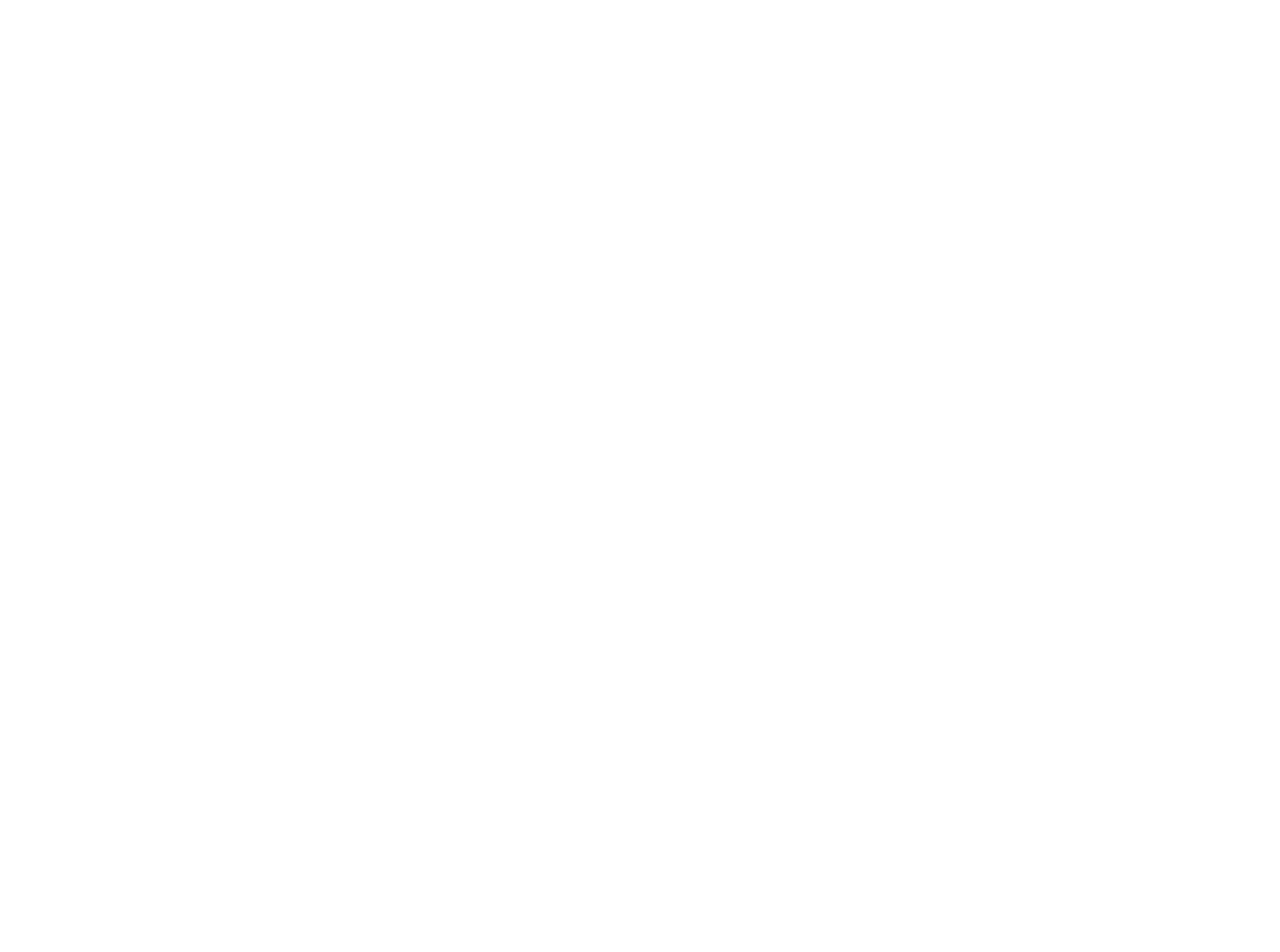
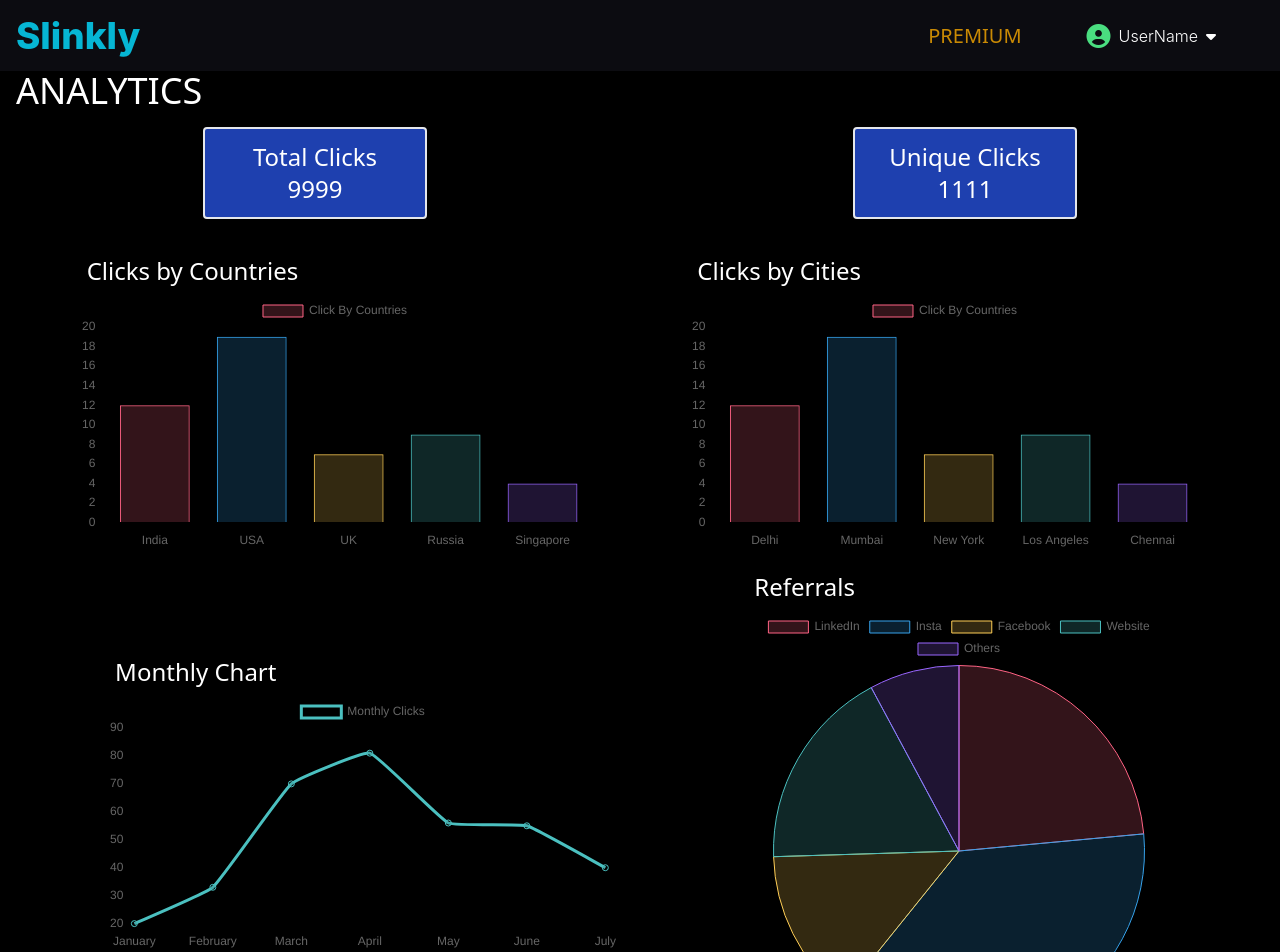
Before and after one commit to Parth-Sinha/URL-Shortner, a React (Create React App) app in the folder client/: page /analytics in a window 1280 px wide. Before the commit this address had no page. Shown: the top 952 px of the page. Before the commit the page ends 800 px from the top, so only its background shows below. Built offline with nearby package versions, Linux system fonts and the light colour scheme.

Commit message:
added analytics page

```diff
--- a/client/package.json
+++ b/client/package.json
@@ -6,8 +6,10 @@
     "@testing-library/jest-dom": "^5.17.0",
     "@testing-library/react": "^13.4.0",
     "@testing-library/user-event": "^13.5.0",
+    "chart.js": "^4.4.2",
     "qrcode.react": "^3.1.0",
     "react": "^18.2.0",
+    "react-chartjs-2": "^5.2.0",
     "react-dom": "^18.2.0",
     "react-router-dom": "^6.21.2",
     "react-scripts": "5.0.1",
--- a/client/src/App.js
+++ b/client/src/App.js
@@ -3,7 +3,7 @@
 import Register from './components/Verification/UserRegister';
 import UserLogin from './components/Verification/UserLogin'
 import Workspace from './components/Workspace'
-
+import Analytics from './components/Analytics/Analytics';
 function App() {
 
   return (
@@ -13,6 +13,7 @@
         <Route path='/register' Component={Register} />
         <Route path='/login' Component={UserLogin} />
         <Route path='/workspace' Component={Workspace} />
+        <Route path='/analytics' Component={Analytics}/>
       </Routes>
     </BrowserRouter>
   );
--- /dev/null
+++ b/client/src/components/Analytics/Analytics.js
@@ -0,0 +1,150 @@
+import Navbar from "../Navbar";
+import BarGraph from "./BarGraph";
+import PieGraph from "./PieGraph";
+import LineGraph from "./LineGraph";
+const Analytics = () =>{
+    return (
+        <div className="bg-black text-white pb-2 min-h-screen">
+
+            <Navbar/>
+
+            <div className="text-4xl ml-4">ANALYTICS</div>
+
+            <div className=" justify-around my-4 flex flex-col items-center gap-5 sm:flex-row">
+            <div className="bg-blue-800 justify-center flex-col text-center p-3 text-2xl w-56 border-2 rounded"><div>Total Clicks</div><div>9999</div></div>
+            <div className="bg-blue-800 justify-center flex-col text-center p-3 text-2xl w-56 border-2 rounded"><div>Unique Clicks</div><div>1111</div></div>
+            </div>
+
+            <div className="flex flex-col sm:flex-row justify-evenly gap-5 items-center">
+                <div className="sm:w-2/5 w-5/6">
+                    <div className="text-2xl m-2 mt-5">Clicks by Countries</div>
+                    <div><BarGraph data = {{
+        labels: ['India', 'USA', 'UK', 'Russia', 'Singapore'],
+        datasets: [
+          {
+            label: 'Click By Countries',
+            data: [12, 19, 7, 9, 4],
+            backgroundColor: [
+              'rgba(255, 99, 132, 0.2)',
+              'rgba(54, 162, 235, 0.2)',
+              'rgba(255, 206, 86, 0.2)',
+              'rgba(75, 192, 192, 0.2)',
+              'rgba(153, 102, 255, 0.2)',
+              'rgba(255, 159, 64, 0.2)',
+            ],
+            borderColor: [
+              'rgba(255, 99, 132, 1)',
+              'rgba(54, 162, 235, 1)',
+              'rgba(255, 206, 86, 1)',
+              'rgba(75, 192, 192, 1)',
+              'rgba(153, 102, 255, 1)',
+              'rgba(255, 159, 64, 1)',
+            ],
+            borderWidth: 1,
+          },
+        ],
+      }}
+      /></div>
+                </div>
+
+                <div className="sm:w-2/5 w-5/6">
+                    <div className="text-2xl m-2 mt-5">Clicks by Cities</div>
+                    <div><BarGraph data = {{
+        labels: ['Delhi', 'Mumbai', 'New York', 'Los Angeles', 'Chennai'],
+        datasets: [
+          {
+            label: 'Click By Countries',
+            data: [12, 19, 7, 9, 4],
+            backgroundColor: [
+              'rgba(255, 99, 132, 0.2)',
+              'rgba(54, 162, 235, 0.2)',
+              'rgba(255, 206, 86, 0.2)',
+              'rgba(75, 192, 192, 0.2)',
+              'rgba(153, 102, 255, 0.2)',
+              'rgba(255, 159, 64, 0.2)',
+            ],
+            borderColor: [
+              'rgba(255, 99, 132, 1)',
+              'rgba(54, 162, 235, 1)',
+              'rgba(255, 206, 86, 1)',
+              'rgba(75, 192, 192, 1)',
+              'rgba(153, 102, 255, 1)',
+              'rgba(255, 159, 64, 1)',
+            ],
+            borderWidth: 1,
+          },
+        ],
+      }}
+      /></div>
+                </div>
+            </div>
+
+
+
+
+            <div className="flex flex-col sm:flex-row justify-evenly gap-5 items-center">
+                <div className="sm:w-2/5 w-5/6">
+                    <div className="text-2xl m-2 mt-5">Monthly Chart</div>
+                    <div><LineGraph data = {{
+  labels: ['January', 'February', 'March', 'April', 'May', 'June', 'July'],
+  datasets: [
+    {
+      label: 'Monthly Clicks',
+      data: [20, 33, 70, 81, 56, 55, 40],
+      fill: false,
+      borderColor: 'rgba(75,192,192,1)',
+      tension: 0.1,
+    },
+  ],
+}}
+      /></div>
+                </div>
+
+                <div className="sm:w-4/12 w-1/2">
+                    <div className="text-2xl m-2 mt-5">Referrals</div>
+                    <div><PieGraph data = {{
+        labels: ['LinkedIn', 'Insta', 'Facebook', 'Website', 'Others'],
+        datasets: [
+          {
+            label: 'Referrals',
+            data: [12, 19, 7, 9, 4],
+            backgroundColor: [
+              'rgba(255, 99, 132, 0.2)',
+              'rgba(54, 162, 235, 0.2)',
+              'rgba(255, 206, 86, 0.2)',
+              'rgba(75, 192, 192, 0.2)',
+              'rgba(153, 102, 255, 0.2)',
+              'rgba(255, 159, 64, 0.2)',
+            ],
+            borderColor: [
+              'rgba(255, 99, 132, 1)',
+              'rgba(54, 162, 235, 1)',
+              'rgba(255, 206, 86, 1)',
+              'rgba(75, 192, 192, 1)',
+              'rgba(153, 102, 255, 1)',
+              'rgba(255, 159, 64, 1)',
+            ],
+            borderWidth: 1,
+          },
+        ],
+      }}
+      /></div>
+
+                </div>
+            </div>
+
+
+
+
+
+
+
+
+
+
+
+        </div>
+    )
+}
+
+export default Analytics;
--- /dev/null
+++ b/client/src/components/Analytics/BarGraph.js
@@ -0,0 +1,11 @@
+import { Bar } from 'react-chartjs-2';
+import Chart from 'chart.js/auto';
+
+const BarGraph = (props) => {
+    return(
+        <>
+         <Bar data={props.data}/>
+        </>
+    )
+}
+export default BarGraph;
--- /dev/null
+++ b/client/src/components/Analytics/LineGraph.js
@@ -0,0 +1,11 @@
+import { Line } from 'react-chartjs-2';
+import Chart from 'chart.js/auto';
+
+const LineGraph = (props) => {
+    return(
+        <>
+         <Line data={props.data}/>
+        </>
+    )
+}
+export default LineGraph;
--- /dev/null
+++ b/client/src/components/Analytics/PieGraph.js
@@ -0,0 +1,11 @@
+import { Pie } from 'react-chartjs-2';
+import Chart from 'chart.js/auto';
+
+const PieGraph = (props) => {
+    return(
+        <>
+         <Pie data={props.data}/>
+        </>
+    )
+}
+export default PieGraph;
--- /dev/null
+++ b/client/src/components/Navbar.js
@@ -0,0 +1,39 @@
+
+const Navbar = () => {
+
+    function handleUserDropdown(){
+        const elem = document.getElementById("userDropdown");
+        elem.classList.toggle("hidden");
+        document.getElementById("dropDownArrow").classList.toggle("rotate-180");
+      }
+
+    return (
+        <>
+        {/* navbar */}
+      <div className="flex justify-between py-2 pl-4 pr-[5%] items-center top-0 z-10 sticky bg-[#0d0d13f0] ">
+        <div className="text-center text-cyan-500 text-[2.307rem] font-extrabold font-['Inter']">Slinkly</div>
+        <div className="flex justify-center items-center">
+          <button className="mr-10 text-xl p-1.5  rounded-[48px] text-yellow-600 pl-[25px] pr-[25.05px] py-[11px] hidden sm:inline">PREMIUM</button>
+          <span onClick={handleUserDropdown} className="flex justify-center items-center gap-2 cursor-pointer">
+            <div><i className="text-green-400 fa-solid fa-circle-user fa-xl"></i></div>
+            <div className="relative border-none bg-transparent select-none  rounded-[48px] text-base font-light font-['Inter'] leading-7">UserName
+
+              <div className="absolute transition-all duration-200 hidden mt-1 bg-[#0A2647] p-1 right-[-20px] w-[6rem] rounded z-20 gap-1" id="userDropdown"><ul>
+              <a href="/"><li className="border-b-[.1rem] p-1 hover:bg-[#07192f] transition-all duration-200">Profile</li></a>
+              <a href="/"><li className="border-b-[.1rem] p-1 hover:bg-[#07192f] transition-all duration-200">Plans</li></a>
+              <a href="/"><li className=" p-1 hover:bg-[#07192f] transition-all duration-200">Sign Out</li></a>
+
+
+              </ul></div>
+              </div>
+
+            <div id ="dropDownArrow" className="transition-all duration-200 origin-center"><i class="fa-solid fa-caret-down"></i></div>
+
+          </span>
+        </div>
+      </div>
+        </>
+    )
+}
+
+export default Navbar;
--- a/client/src/components/Workspace.js
+++ b/client/src/components/Workspace.js
@@ -3,14 +3,11 @@
 import Urls from "./Urls";
 import TeamList from "./TeamList";
 import GoUpArrow from "./GoUpArrow/GoUpArrow";
+import Navbar from "./Navbar";
 
 const Workspace = () => {
 
-  function handleUserDropdown(){
-    const elem = document.getElementById("userDropdown");
-    elem.classList.toggle("hidden");
-    document.getElementById("dropDownArrow").classList.toggle("rotate-180");
-  }
+
 
 
 
@@ -20,30 +17,9 @@
       {/* top-arrow */}
      <GoUpArrow />
 
+      {/* navbar */}
+      <Navbar/>
 
-      {/* navbar */}
-      <div className="flex justify-between py-2 pl-4 pr-[5%] items-center top-0 z-10 sticky bg-[#0d0d13f0] ">
-        <div className="text-center text-cyan-500 text-[2.307rem] font-extrabold font-['Inter']">Slinkly</div>
-        <div className="flex justify-center items-center">
-          <button className="mr-10 text-xl p-1.5  rounded-[48px] text-yellow-600 pl-[25px] pr-[25.05px] py-[11px] hidden sm:inline">PREMIUM</button>
-          <span onClick={handleUserDropdown} className="flex justify-center items-center gap-2 cursor-pointer">
-            <div><i className="text-green-400 fa-solid fa-circle-user fa-xl"></i></div>
-            <div className="relative border-none bg-transparent select-none  rounded-[48px] text-base font-light font-['Inter'] leading-7 ">UserName
-
-              <div className="absolute transition-all duration-200 hidden mt-1 bg-[#0A2647] p-1 right-[-20px] w-[6rem] rounded z-20 gap-1" id="userDropdown"><ul>
-              <a href="/"><li className="border-b-[.1rem] p-1 hover:bg-[#07192f] transition-all duration-200">Profile</li></a>
-              <a href="/"><li className="border-b-[.1rem] p-1 hover:bg-[#07192f] transition-all duration-200">Plans</li></a>
-              <a href="/"><li className=" p-1 hover:bg-[#07192f] transition-all duration-200">Sign Out</li></a>
-
-
-              </ul></div>
-              </div>
-
-            <div id ="dropDownArrow" className="transition-all duration-200 origin-center"><i class="fa-solid fa-caret-down"></i></div>
-
-          </span>
-        </div>
-      </div>
 
       {/* link shortener */}
       <div className="flex justify-center mt-4">
```
Also changed, not shown: 1 other file (tests, documents, lock files or other folders).
